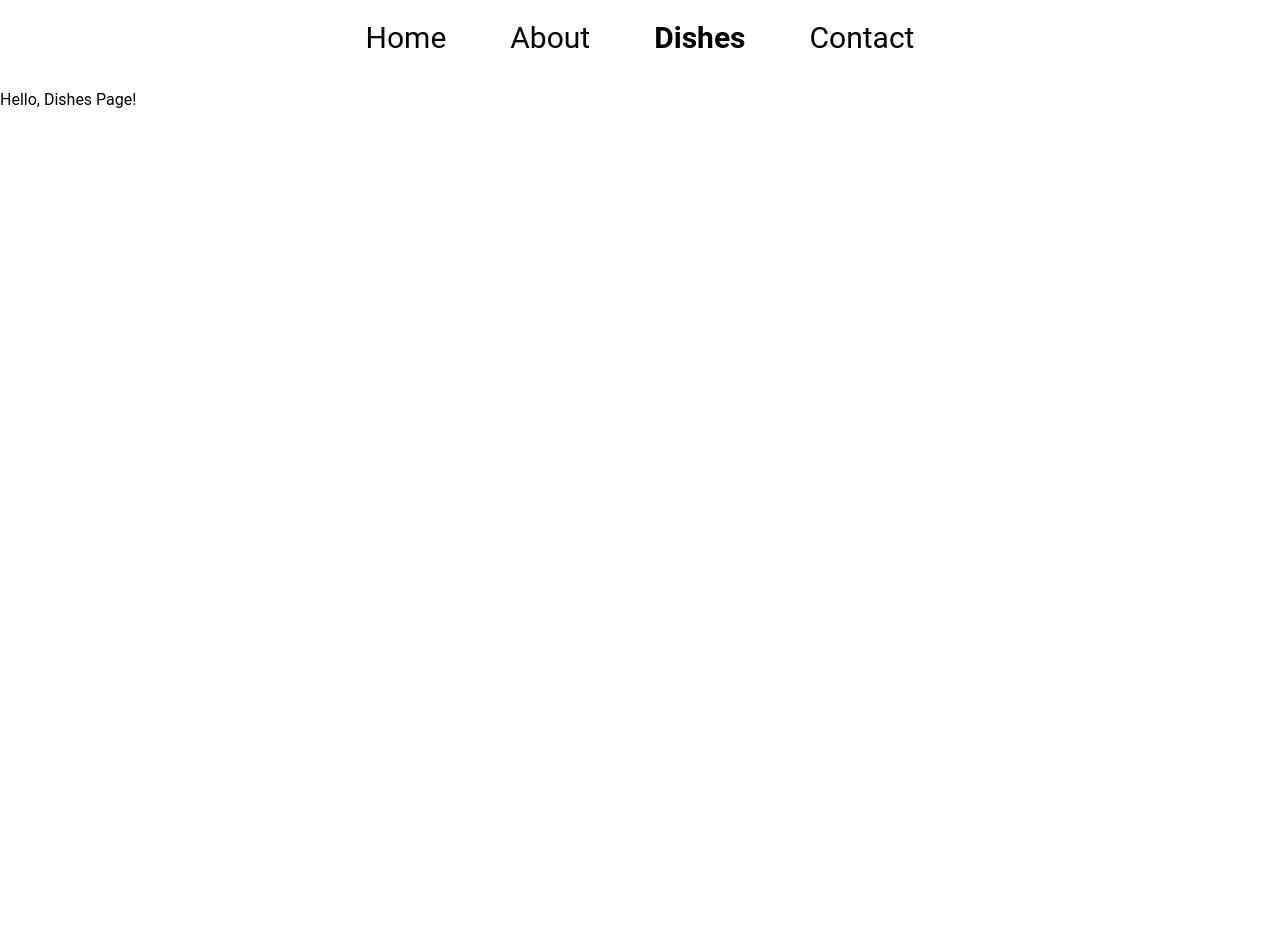
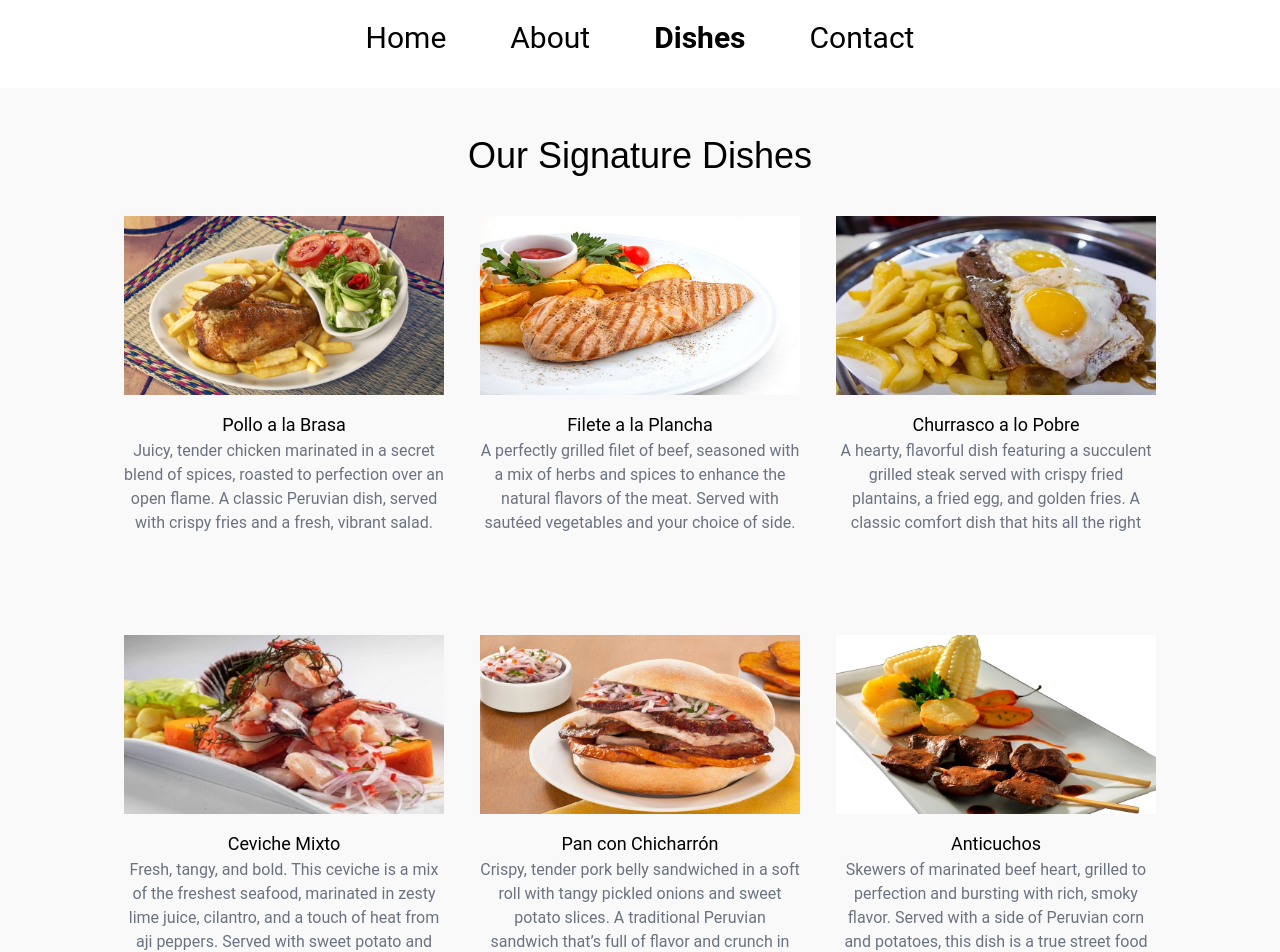
Before and after one commit to Chokolove/ReactTailwindFront, a Next.js app: page /dishes in a window 1280 px wide. Shown: the part 300-1252 px from the top of the page. Before the commit the page ends 1088 px from the top, so only its background shows below. Built offline with nearby package versions, Linux system fonts and the light colour scheme.

Commit message:
Add dishes page

```diff
--- a/src/app/dishes/page.tsx
+++ b/src/app/dishes/page.tsx
@@ -1,3 +1,65 @@
+import Container from "@/components/Container";
+import InfoCard from "@/components/InfoCard";
+import FooterContact from "@/components/FooterContact";
+
+import image1 from "@/assets/images/platos/plato1.jpg";
+import image2 from "@/assets/images/platos/plato2.jpg";
+import image3 from "@/assets/images/platos/plato3.jpg";
+import image4 from "@/assets/images/platos/plato4.jpg";
+import image5 from "@/assets/images/platos/plato5.jpg";
+import image6 from "@/assets/images/platos/plato6.jpg";
+
+
+
+const dishes = [
+  {
+    title: "Pollo a la Brasa",
+    description: "Juicy, tender chicken marinated in a secret blend of spices, roasted to perfection over an open flame. A classic Peruvian dish, served with crispy fries and a fresh, vibrant salad.",
+    image: image1
+  },
+  {
+    title: "Filete a la Plancha",
+    description: "A perfectly grilled filet of beef, seasoned with a mix of herbs and spices to enhance the natural flavors of the meat. Served with sautéed vegetables and your choice of side.",
+    image: image2
+  },
+  {
+    title: "Churrasco a lo Pobre",
+    description: "A hearty, flavorful dish featuring a succulent grilled steak served with crispy fried plantains, a fried egg, and golden fries. A classic comfort dish that hits all the right notes.",
+    image: image3
+  },
+  {
+    title: "Ceviche Mixto",
+    description: "Fresh, tangy, and bold. This ceviche is a mix of the freshest seafood, marinated in zesty lime juice, cilantro, and a touch of heat from aji peppers. Served with sweet potato and corn for a perfect balance of flavors.",
+    image: image4
+  },
+  {
+    title: "Pan con Chicharrón",
+    description: "Crispy, tender pork belly sandwiched in a soft roll with tangy pickled onions and sweet potato slices. A traditional Peruvian sandwich that’s full of flavor and crunch in every bite.",
+    image: image5
+  },
+  {
+    title: "Anticuchos",
+    description: "Skewers of marinated beef heart, grilled to perfection and bursting with rich, smoky flavor. Served with a side of Peruvian corn and potatoes, this dish is a true street food classic.",
+    image: image6
+  }
+];
+
+
 export default function Page() {
-    return <h1>Hello, Dishes Page!</h1>
+    return (
+      <>
+        <Container className="bg-lightGray">
+          <h1 className="text-4xl font-krona text-center">Our Signature Dishes</h1>
+          <div className="flex flex-wrap justify-center gap-9">
+            {dishes.map((dish, index) => (
+              <InfoCard key={index} title={""} image={dish.image}>
+                <h3 className="text-lg text-center">{dish.title}</h3>
+                <p className="text-gray-500 text-center max-h-24 overflow-auto">{dish.description}</p>
+              </InfoCard>
+            ))}
+          </div>
+        </Container>
+        <FooterContact />
+      </>
+    )
   }
--- a/src/components/HeroSlider/index.tsx
+++ b/src/components/HeroSlider/index.tsx
@@ -1,6 +1,6 @@
 "use client";
 
-import { useState } from "react";
+import { useEffect, useState } from "react";
 import slide1 from "@/assets/images/home/slide1.jpg";
 import slide2 from "@/assets/images/home/slide2.jpg";
 import slide3 from "@/assets/images/home/slide3.jpg";
@@ -8,23 +8,30 @@ import { usePathname } from "next/navigation";
 
 const HeroBanner = () => {
   const images = [slide1, slide2, slide3];
-  const [currentSlide, setCurrentSlide] = useState(0);
+  const [currentSlideIndex, setCurrentSlideIndex] = useState(0);
   const pathname = usePathname();
 
   const handleNext = () => {
-    setCurrentSlide((currentSlide + 1) % images.length);
+    setCurrentSlideIndex((prevSlideIndex) => (prevSlideIndex + 1) % images.length);
   };
 
   const handlePrev = () => {
-    setCurrentSlide((currentSlide - 1 + images.length) % images.length);
+    setCurrentSlideIndex((currentSlideIndex - 1 + images.length) % images.length);
   };
+
+  const slideIntervalTime = 5000
+
+  useEffect(() => {
+    const autoSlide = setInterval(() => {handleNext()}, slideIntervalTime);
+    return () => clearInterval(autoSlide);
+  }, []);
 
   return (
     <div className={`w-full ${pathname === "/" ? "h-screen" : "h-72"} relative overflow-hidden`}>
       {/* Image Slider */}
       <div
         className="flex transition-transform duration-700 ease-in-out"
-        style={{ transform: `translateX(-${currentSlide * 100}%)` }}
+        style={{ transform: `translateX(-${currentSlideIndex * 100}%)` }}
       >
         {images.map((img, index) => (
           <div
@@ -46,8 +53,8 @@ const HeroBanner = () => {
           {images.map((_, index) => (
             <button
               key={index}
-              onClick={() => setCurrentSlide(index)}
-              className={`w-4 h-4 rounded-full ${currentSlide === index ? "bg-white" : "bg-gray-400"}`}
+              onClick={() => setCurrentSlideIndex(index)}
+              className={`w-4 h-4 rounded-full ${currentSlideIndex === index ? "bg-white" : "bg-gray-400"}`}
             ></button>
           ))}
         </div>
--- a/src/components/InfoCard/index.tsx
+++ b/src/components/InfoCard/index.tsx
@@ -13,7 +13,7 @@ interface Props {
 
 function InfoCard({ title, image, subtitle, topBorderColor, link, children }: Props) {
   return (
-    <div className="border-t-8 flex flex-col gap-4 py-6 w-80" style={{ borderColor: topBorderColor }}>
+    <div className="flex flex-col gap-4 py-6 w-80" style={{ borderTop: `8px solid ${topBorderColor}` }}>
       <h2 className="text-4xl text-gray-700 max-h-80">{title}</h2>
       {image && <img src={image?.src ?? ""} alt={title} width={image?.width} height={image?.height} style={{ maxWidth: "320px", maxHeight: "215px" }} />}
       {subtitle && <h3>{subtitle}</h3>}
```
